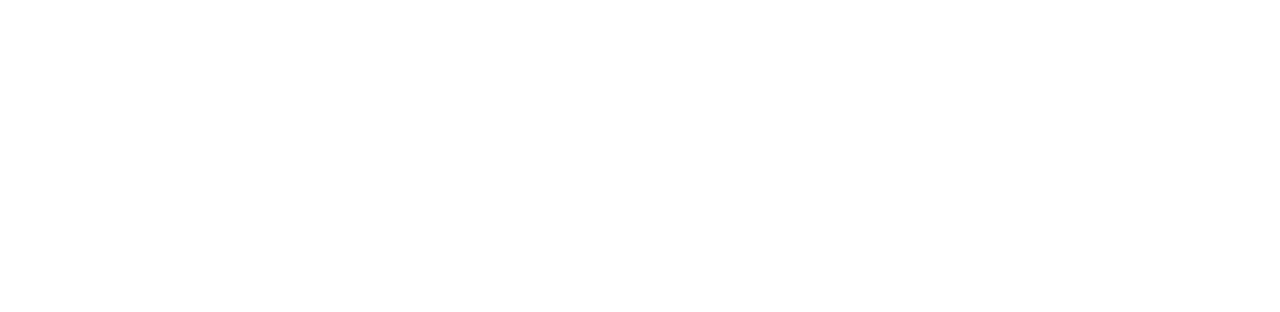
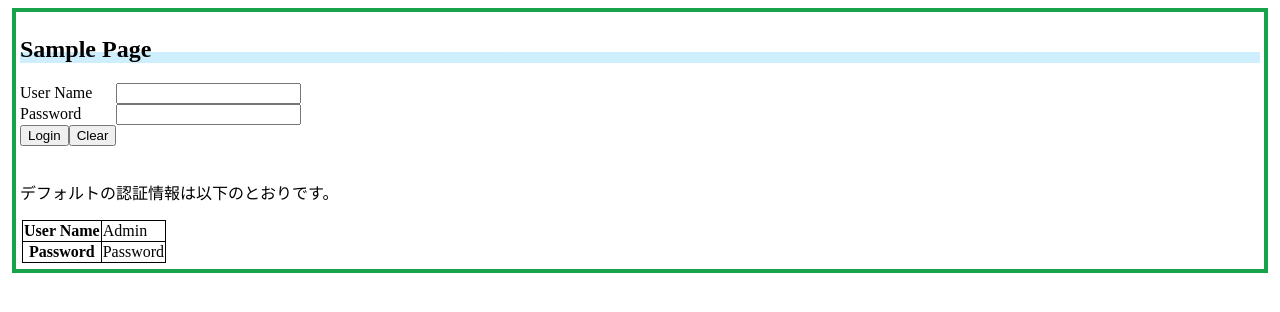
Before and after one commit to klef-lec-test/frontend, a Nuxt app: page /html/work in a window 1280 px wide. Shown: the top 312 px of the page. Built offline with nearby package versions, Linux system fonts and the light colour scheme.

Commit message:
update /html

```diff
--- a/pages/html/index.vue
+++ b/pages/html/index.vue
@@ -53,7 +53,160 @@
     <p>divタグは、HTMLの一部を切り出して、その一部に対してclassなどを個別に設定するタグです。</p>
     <h2>spanタグ</h2>
     <p>spanタグは、ある要素の中身の一部を切り出して、個別にclassなどを設定するタグです。</p>
-    <h2>タグ</h2>
+    <h2>imgタグ</h2>
     <p>imgタグは画像を表示するタグです。リンクになっているのでリンク切れを起こす可能性があります。<br>そのときには"alt"属性に設定されている代替テキストが表示されます。また、終了タグはありません。</p>
+    <h2>buttonタグ</h2>
+    <p>buttonタグは、ボタンを表すタグです。タグに囲まれた文字がボタンの中身として表示されます。</p>
+    <Example>
+      <button>Button</button>
+    </Example>
+    <h2>inputタグ</h2>
+    <p>inputタグはさまざまなフォームの入力部品をかけるタグです</p>
+    <h2>formタグ</h2>
+    <p>フォームの範囲を指定するタグです</p>
+    <h2>labelタグ</h2>
+    <p>inputタグに対応するラベルを定義するタグです。</p>
+    <Example>
+      <form>
+        <label for="btn1">button</label>
+        <input type="button" value="button1" name="btn1" />
+        <br />
+        <label for="chk1">checkbox</label>
+        <input type="checkbox" name="chk1" />
+        <br />
+        <label for="clr1">color</label>
+        <input type="color" name="clr1" />
+        <br />
+        <label for="date1">date</label>
+        <input type="date" name="date1" />
+        <br />
+        <label for="dtm1">datetime-local</label>
+        <input type="datetype-local" name="dtm1" />
+        <br />
+        <label for="eml1">email</label>
+        <input type="email" name="eml1" />
+        <br />
+        <label for="file1">file</label>
+        <input type="file" name="file1" />
+        <br />
+        <label for="hdn1">hidden</label>
+        <input type="hidden" name="hdn1" />
+        <br />
+        <label for="img1">image</label>
+        <input type="image" name="img1" />
+        <br />
+        <label for="mnt1">month</label>
+        <input type="month" name="mnt1" />
+        <br />
+        <label for="nmb1">number</label>
+        <input type="number" name="nmb1" />
+        <br />
+        <label for="pwd1">password</label>
+        <input type="password" name="pwd1" />
+        <br />
+        <label for="rdo1">radio</label>
+        <input type="radio" name="rdo1" />
+        <br />
+        <label for="rng1">range</label>
+        <input type="range" name="rng1" />
+        <br />
+        <label for="src1">search</label>
+        <input type="search" name="src1" />
+        <br />
+        <label for="tel1">tel</label>
+        <input type="tel" name="tel1" />
+        <br />
+        <label for="txt1">text</label>
+        <input type="text" name="txt1" />
+        <br />
+        <label for="url1">url</label>
+        <input type="url" name="url1" />
+        <br />
+        <input type="submit" value="submit" />
+        <input type="reset" value="clear" />
+      </form>
+    </Example>
+    <h2>aタグ</h2>
+    <p>aタグは、リンクを設定するタグです。<br />href属性にリンク先を設定します。</p>
+    <Example>
+      <a href="#">このページ自体のリンク</a><br />
+      <a href="/html"><button>見本ページへのリンク</button></a>
+    </Example>
+    <h2>ulタグ・liタグ</h2>
+    <p>ulタグとliタグは、箇条書きを設定するタグです。</p>
+    <Example>
+      <ul>
+        <li>item1</li>
+        <li>item2</li>
+        <li>item3</li>
+      </ul>
+    </Example>
+    <div class="sample" id="sample">
+      <h2>Sample Page</h2>
+      <form>
+        <label for="txt2">User Name</label>
+        <input type="text" name="txt2" v-model="id" />
+        <br />
+        <label for="pwd2">Password</label>
+        <input type="password" name="pwd2" v-model="pwd" />
+        <br />
+        <input type="submit" value="Login" @click="login(id,pwd)" />
+        <input type="reset" value="Clear" />
+      </form>
+      <br>
+      <p>デフォルトの認証情報は以下のとおりです。</p>
+      <table>
+        <tbody>
+          <tr>
+            <th>User Name</th>
+            <td>Admin</td>
+          </tr>
+          <tr>
+            <th>Password</th>
+            <td>Password</td>
+          </tr>
+        </tbody>
+      </table>
+    </div>
   </div>
 </template>
+
+<style>
+.sample{
+  border: 4px solid #16a34a;
+  padding: 4px;
+  margin: 4px;
+}
+.sample h2{
+  background: linear-gradient(transparent 60%, #7dd3fc60 30%);
+}
+.sample label{
+  width: 6em;
+  display: inline-block;
+}
+table,tr,th,td{
+  border-collapse: collapse;
+  border: 1px solid #000000;
+  margin: 2px;
+}
+</style>
+
+<script>
+  import Vue from "vue";
+  export default {
+    el: "#sample",
+    data: {
+      id: "",
+      pwd: "",
+    },
+    methods: {
+      login: function(id, pwd) {
+        if (id == "Admin" && pwd == "Password") {
+          alert("Login Successful!")
+        }else{
+          alert("Login Failed")
+        }
+      }
+    }
+  }
+</script>
--- a/pages/html/work.vue
+++ b/pages/html/work.vue
@@ -1,3 +1,72 @@
 <template>
+  <div>
   <!-- ここの間にHTMLを書いてください --->
+    <div class="sample" id="sample">
+      <h2>Sample Page</h2>
+      <form>
+        <label for="txt2">User Name</label>
+        <input type="text" name="txt2" v-model="id" />
+        <br />
+        <label for="pwd2">Password</label>
+        <input type="password" name="pwd2" v-model="pwd" />
+        <br />
+        <input type="submit" value="Login" @click="login(id,pwd)" />
+        <input type="reset" value="Clear" />
+      </form>
+      <br>
+      <p>デフォルトの認証情報は以下のとおりです。</p>
+      <table>
+        <tbody>
+          <tr>
+            <th>User Name</th>
+            <td>Admin</td>
+          </tr>
+          <tr>
+            <th>Password</th>
+            <td>Password</td>
+          </tr>
+        </tbody>
+      </table>
+    </div>
+  </div>
 </template>
+
+<style>
+.sample{
+  border: 4px solid #16a34a;
+  padding: 4px;
+  margin: 4px;
+}
+.sample h2{
+  background: linear-gradient(transparent 60%, #7dd3fc60 30%);
+}
+.sample label{
+  width: 6em;
+  display: inline-block;
+}
+table,tr,th,td{
+  border-collapse: collapse;
+  border: 1px solid #000000;
+  margin: 2px;
+}
+</style>
+
+<script>
+  import Vue from "vue";
+  export default {
+    el: "#sample",
+    data: {
+      id: "",
+      pwd: "",
+    },
+    methods: {
+      login: function(id, pwd) {
+        if (id == "Admin" && pwd == "Password") {
+          alert("Login Successful!")
+        }else{
+          alert("Login Failed")
+        }
+      }
+    }
+  }
+</script>
--- a/tsconfig.json
+++ b/tsconfig.json
@@ -17,5 +17,10 @@
     },
     "types": ["@nuxt/types", "@types/node"]
   },
+  {
+    "compilerOptions": {
+      "sourceMap": true
+    }
+  },
   "exclude": ["node_modules", ".nuxt", "dist"]
 }
```
